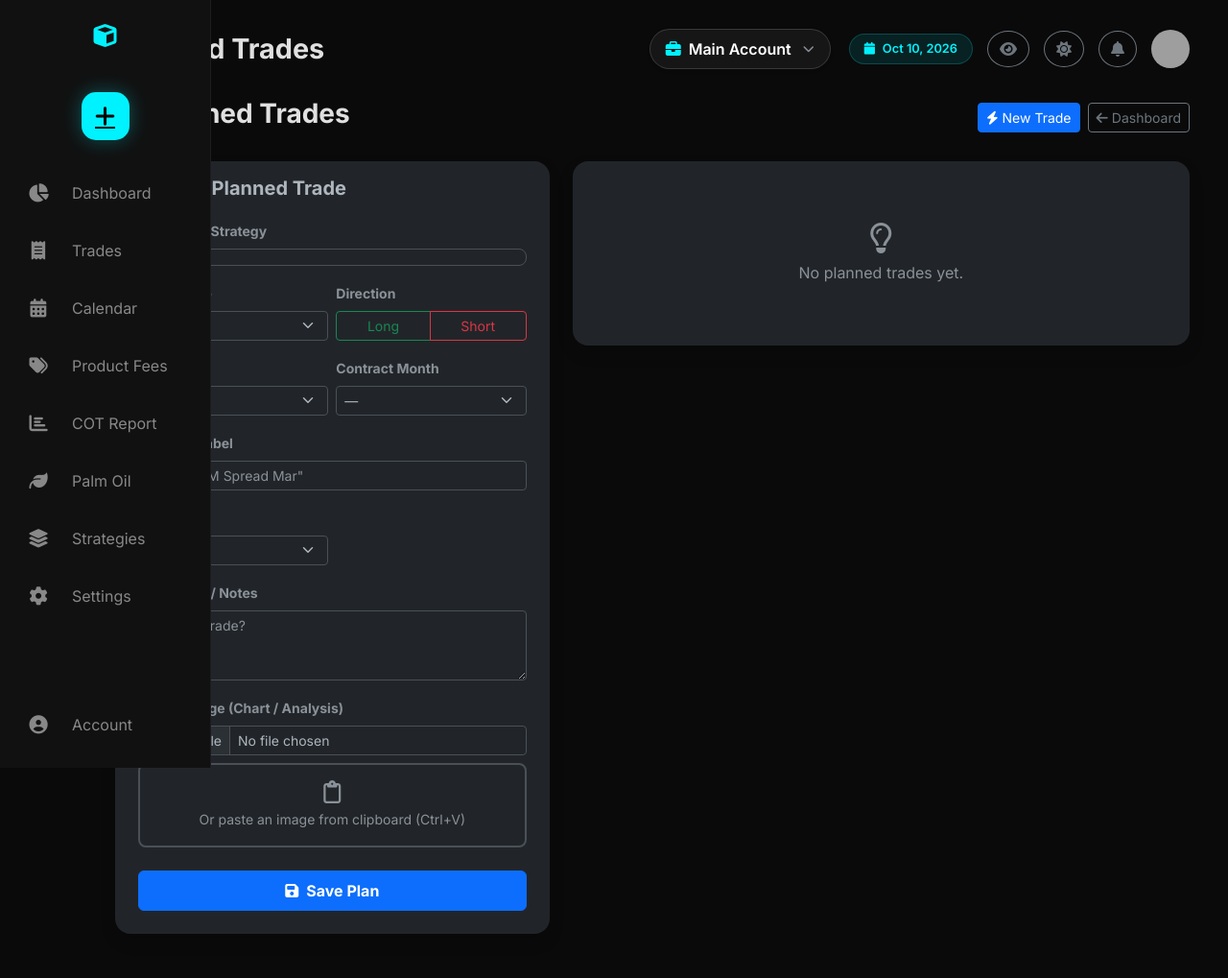
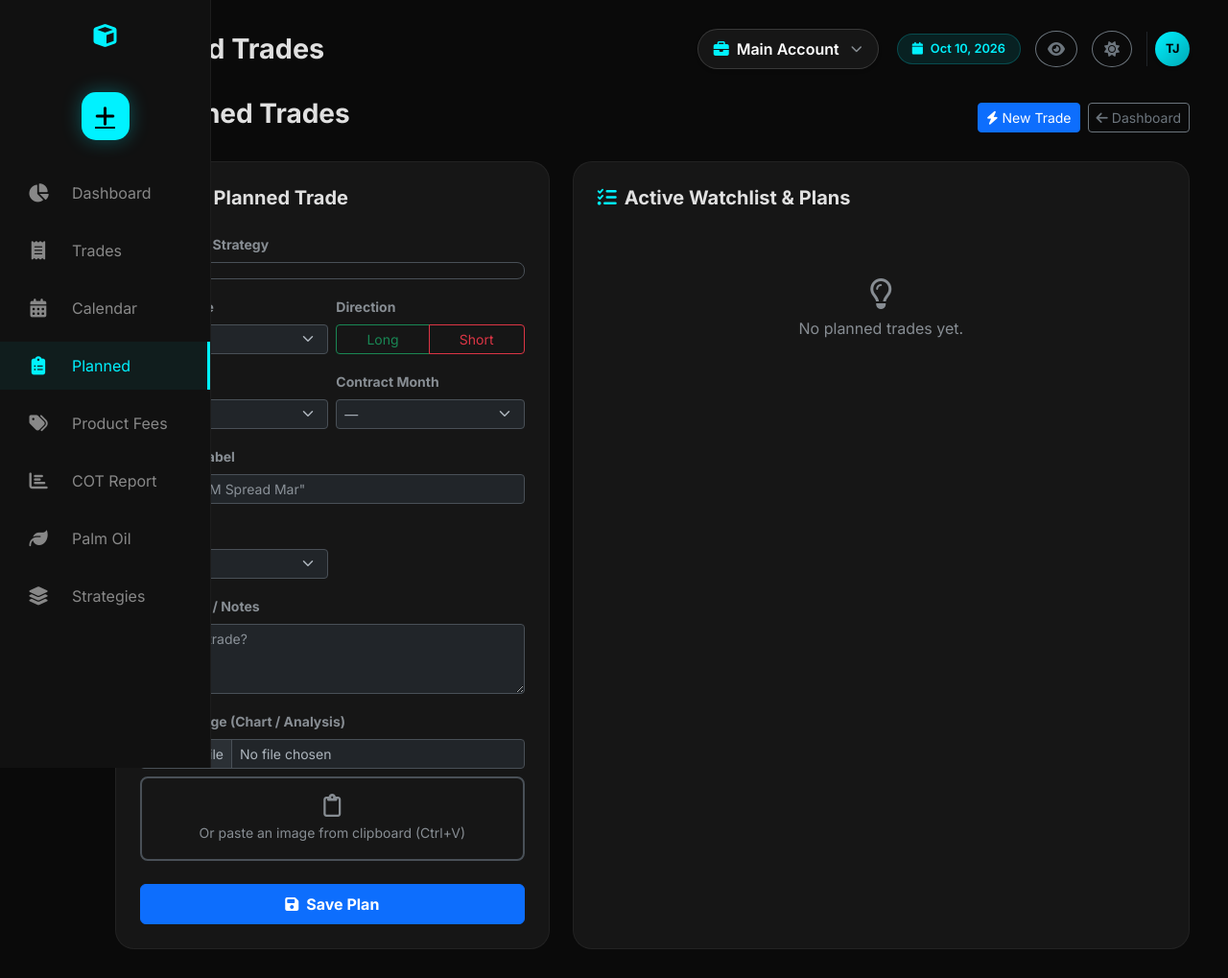
Before and after one commit to nansari-0134/trade_journal, a Django app: page /planned/ in a window 1280 px wide. Shown: the whole page at 96% size. Before the commit the page ends 973 px from the top, so only its background shows below. Run offline with Django 5.2, Linux system fonts and the light colour scheme; data comes from the database, SQL or seed files in the repository; data that the repository does not hold is empty; grey boxes are pictures that could not be loaded.

Commit message:
style: UI cleanups, remove redundant bottom-left account button, polish PnL formatting, and enable mermaid diagrams in docs

```diff
--- a/journal/templates/journal/base.html
+++ b/journal/templates/journal/base.html
@@ -117,12 +117,6 @@
             color: var(--accent-cyan);
             background: rgba(0, 242, 255, 0.05);
             border-right: 3px solid var(--accent-cyan);
-        }
-
-        .sidebar-footer {
-            margin-top: auto;
-            margin-bottom: 20px;
-            width: 100%;
         }
 
         /* MAIN CONTENT */
@@ -250,6 +244,10 @@
                 <i class="fa-solid fa-calendar-days"></i>
                 <span>Calendar</span>
             </a>
+            <a href="{% url 'journal:planned_trades' %}" class="nav-item {% if request.resolver_match.url_name == 'planned_trades' %}active{% endif %}">
+                <i class="fa-solid fa-clipboard-list"></i>
+                <span>Planned</span>
+            </a>
             <a href="{% url 'journal:products_fees' %}" class="nav-item {% if request.resolver_match.url_name == 'products_fees' %}active{% endif %}">
                 <i class="fa-solid fa-tags"></i>
                 <span>Product Fees</span>
@@ -262,20 +260,9 @@
                 <i class="fa-solid fa-leaf"></i>
                 <span>Palm Oil</span>
             </a>
-            <a href="{% url 'journal:strategies' %}" class="nav-item">
+            <a href="{% url 'journal:strategies' %}" class="nav-item {% if request.resolver_match.url_name == 'strategies' %}active{% endif %}">
                 <i class="fa-solid fa-layer-group"></i>
                 <span>Strategies</span>
-            </a>
-            <a href="#" class="nav-item">
-                <i class="fa-solid fa-gear"></i>
-                <span>Settings</span>
-            </a>
-        </div>
-
-        <div class="sidebar-footer">
-            <a href="#" class="nav-item">
-                <i class="fa-solid fa-circle-user"></i>
-                <span>Account</span>
             </a>
         </div>
     </div>
@@ -344,15 +331,11 @@
                 <button class="btn btn-outline-secondary rounded-circle" type="button" id="themeToggle" title="Toggle Theme">
                     <i class="fa-solid fa-sun" id="themeIcon"></i>
                 </button>
-                <div class="dropdown">
-                    <button class="btn btn-outline-secondary rounded-circle" type="button" id="profileDropdown" data-bs-toggle="dropdown">
-                        <i class="fa-solid fa-bell"></i>
-                    </button>
-                    <ul class="dropdown-menu dropdown-menu-end border-0 shadow bg-dark">
-                        <li><a class="dropdown-item text-white" href="#">No new notifications</a></li>
-                    </ul>
+                <div class="d-flex align-items-center gap-2 ps-2 border-start border-dark">
+                    <div class="rounded-circle d-flex align-items-center justify-content-center fw-bold shadow-sm" style="width: 36px; height: 36px; background: linear-gradient(135deg, var(--accent-cyan), #00a8b5); color: #000; font-size: 0.8rem; letter-spacing: -0.5px;" title="Active Trader">
+                        TJ
+                    </div>
                 </div>
-                <img src="https://ui-avatars.com/api/?name=Trader+404&background=00f2ff&color=000" class="rounded-circle" width="40" height="40" alt="Profile">
             </div>
         </div>
 
--- a/journal/templates/journal/calendar.html
+++ b/journal/templates/journal/calendar.html
@@ -160,9 +160,9 @@
 
                     {% if d.stats.gross != 0 or d.stats.net != 0 %}
                     <div class="pnl-block">
-                        <div class="gross-pnl">G: {% if d.stats.gross > 0 %}+{% endif %}${{ d.stats.gross|floatformat:2 }}</div>
+                        <div class="gross-pnl">G: {% if d.stats.gross > 0 %}+${{ d.stats.gross|floatformat:2 }}{% elif d.stats.gross < 0 %}-${{ d.stats.gross|floatformat:2|slice:"1:" }}{% else %}$0.00{% endif %}</div>
                         <div class="net-pnl {% if d.stats.net >= 0 %}text-green{% else %}text-red{% endif %}">
-                            {% if d.stats.net > 0 %}+{% endif %}${{ d.stats.net|floatformat:2 }}
+                            {% if d.stats.net > 0 %}+${{ d.stats.net|floatformat:2 }}{% elif d.stats.net < 0 %}-${{ d.stats.net|floatformat:2|slice:"1:" }}{% else %}$0.00{% endif %}
                         </div>
                     </div>
                     {% endif %}
--- a/journal/templates/journal/planned_trades.html
+++ b/journal/templates/journal/planned_trades.html
@@ -13,11 +13,11 @@
 <div class="row g-4">
     <!-- LEFT: ADD PLANNED TRADE FORM -->
     <div class="col-lg-5">
-        <div class="card shadow border-0 rounded-4">
-            <div class="card-header bg-transparent border-bottom-0 pt-3 pb-1 px-4">
-                <h5 class="mb-0 fw-bold"><i class="fa-solid fa-plus-circle text-primary me-2"></i>New Planned Trade</h5>
+        <div class="premium-card">
+            <div class="d-flex justify-content-between align-items-center mb-4">
+                <h5 class="mb-0 fw-bold"><i class="fa-solid fa-plus-circle text-cyan me-2"></i>New Planned Trade</h5>
             </div>
-            <div class="card-body px-4 pb-4">
+            <div>
                 <form method="post" action="{% url 'journal:planned_trade_add' %}" enctype="multipart/form-data" id="plannedTradeForm">
                     {% csrf_token %}
                     <input type="hidden" name="strategy_template" id="ptTemplateId" value="">
@@ -152,8 +152,11 @@
 
     <!-- RIGHT: PLANNED TRADES LIST -->
     <div class="col-lg-7">
-        <div class="card shadow border-0 rounded-4">
-            <div class="card-body px-4">
+        <div class="premium-card">
+            <div class="d-flex justify-content-between align-items-center mb-4">
+                <h5 class="mb-0 fw-bold"><i class="fa-solid fa-list-check text-cyan me-2"></i>Active Watchlist & Plans</h5>
+            </div>
+            <div>
                 {% for pt in planned_trades %}
                 <div class="border rounded-3 p-3 mb-3 {% if pt.status == 'Executed' %}bg-success bg-opacity-10{% elif pt.status == 'Cancelled' %}bg-danger bg-opacity-10{% endif %}">
                     <div class="d-flex justify-content-between align-items-start mb-2">
--- a/journal/templates/journal/strategies.html
+++ b/journal/templates/journal/strategies.html
@@ -35,9 +35,9 @@
                             {% if s.is_default %}<span class="badge bg-light text-muted border ms-1" style="font-size:0.6em;">DEFAULT</span>{% endif %}
                         </td>
                         <td><span class="badge bg-secondary">{{ s.get_category_display }}</span></td>
-                        <td><span class="badge bg-outline-info text-info border-info">{{ s.get_strategy_type_display }}</span></td>
+                        <td><span class="badge border border-info text-info bg-dark">{{ s.get_strategy_type_display }}</span></td>
                         {% for i in max_legs %}
-                        <td class="text-center ratio-cell" ...></td>
+                        <td class="text-center ratio-cell"></td>
                         {% endfor %}
                         <td class="text-center">
                             <button class="btn btn-sm btn-outline-primary edit-strat-btn"
--- a/mkdocs.yml
+++ b/mkdocs.yml
@@ -37,7 +37,11 @@ theme:
 markdown_extensions:
   - admonition
   - pymdownx.details
-  - pymdownx.superfences
+  - pymdownx.superfences:
+      custom_fences:
+        - name: mermaid
+          class: mermaid
+          format: !!python/name:pymdownx.superfences.fence_code_format
   - pymdownx.highlight:
       anchor_linenums: true
       line_spans: __span
```
Also changed, not shown: journal/templates/journal/dashboard.html (+4 -4 lines), journal/templates/journal/products_fees.html (+12 -4 lines), journal/templates/journal/trades.html (+6 -5 lines).
